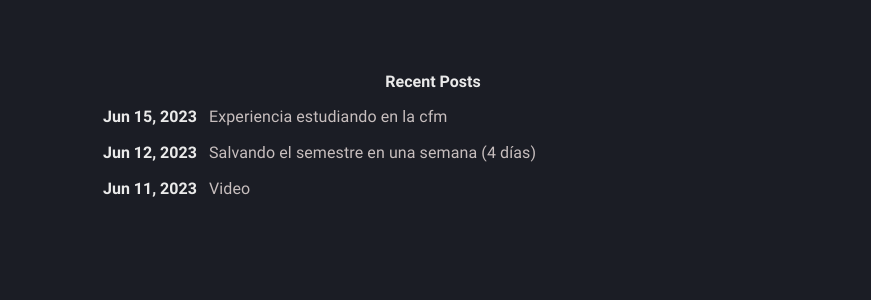
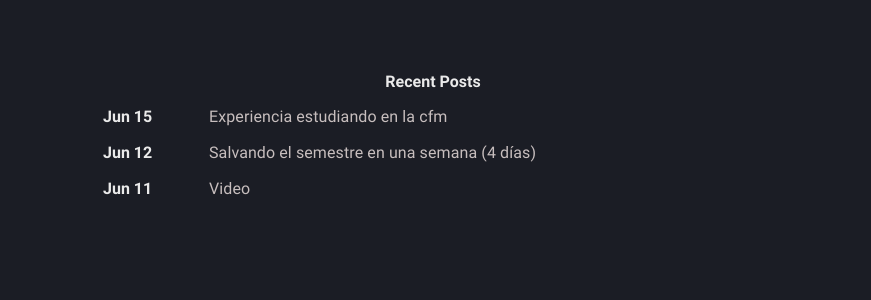
Before and after one commit to gadivalr/borrar, a Jekyll site: the page built from index.md, in a window 1280 px wide. Shown: the part 860-1160 px from the top of the page, without its empty margins (207-1078 px from the left). Built offline with Jekyll 4.4.1, drawn with Linux system fonts in a browser that asks for light colours.

Commit message:
Actualizar home.html

```diff
--- a/_layouts/home.html
+++ b/_layouts/home.html
@@ -6,7 +6,7 @@ home: true
 <h3 class="posts-item-note" aria-label="Recent Posts">Recent Posts</h3>
 {%- for post in site.posts limit: site.number_of_posts -%}
 <article class="post-item">
-  <span class="post-item-date">{{ post.date | date: "%b %d, %Y" }}</span>
+  <span class="post-item-date">{{ post.date | date: "%b %d" }}</span>
   <h4 class="post-item-title">
     <a href="{{ post.url }}">{{ post.title | escape }}</a>
   </h4>
```
